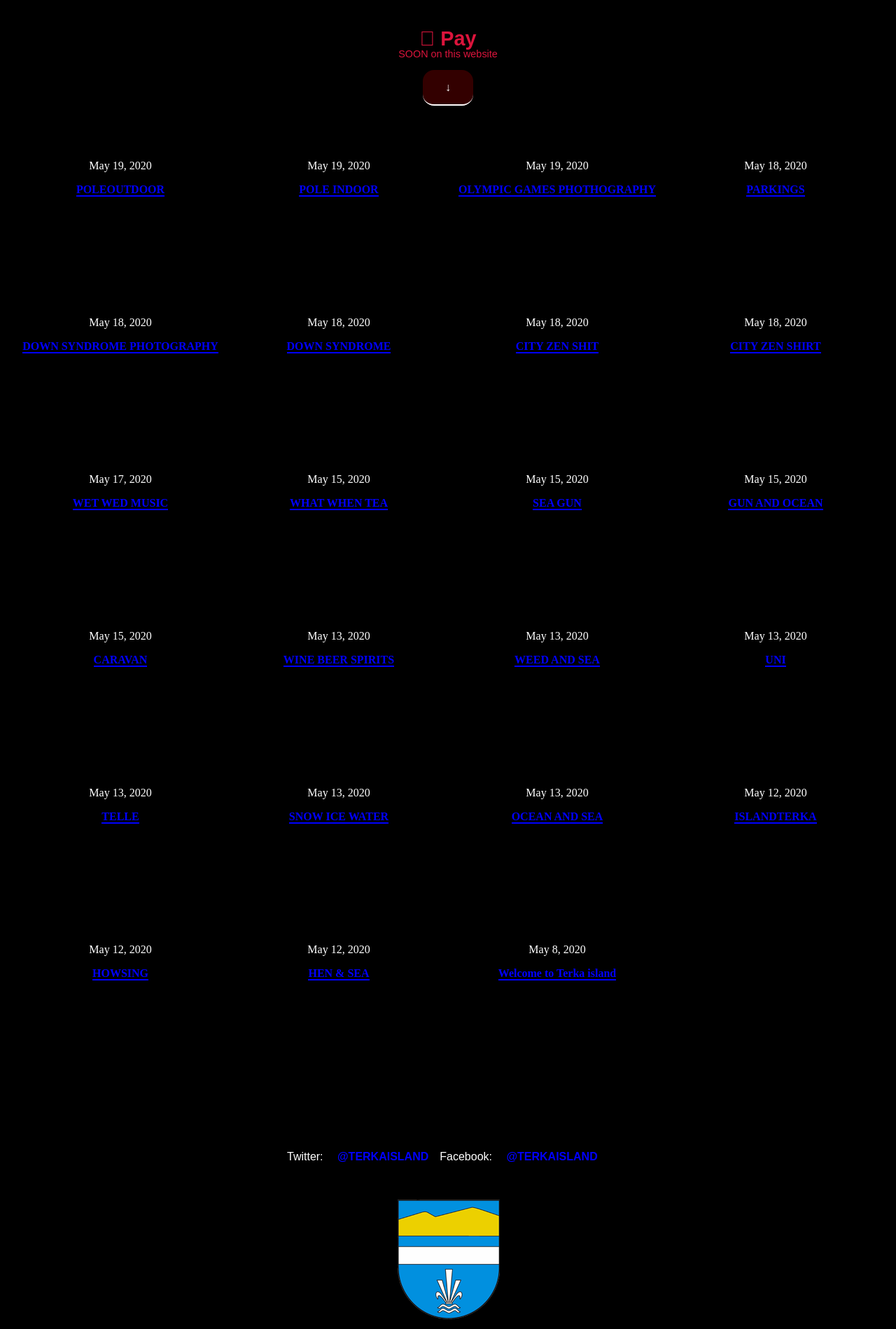
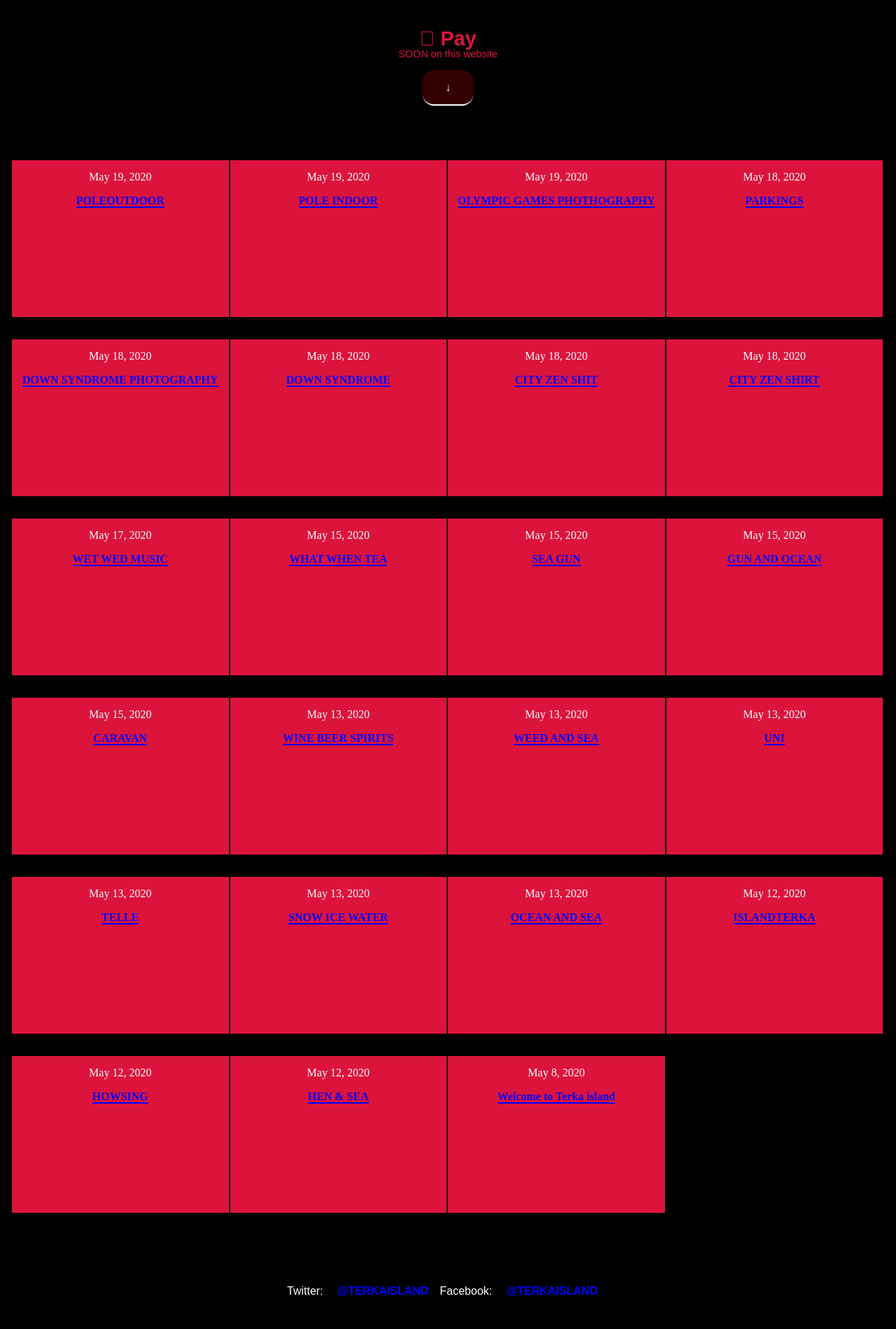
Before and after one commit to terkaisland/terkaisland.github.io, a Jekyll site: the page built from index.markdown, in a window 1280 px wide. Shown: the part 1466-3365 px from the top of the page at 70% size. Built offline with Jekyll 4.4.1, drawn with Linux system fonts in a browser that asks for light colours.

Commit message:
brand list css adjusted

```diff
--- a/css/style.css
+++ b/css/style.css
@@ -512,10 +512,12 @@ main {
 	float: left;
 }
 #brand-list li {
-	float: left;
-	width: 25%;
-	padding-bottom:1em;
-	height:13em;
+    float: left;
+    width: 24.8%;
+    padding-bottom: 1em;
+    height: 13em;
+    background-color: crimson;
+    margin: 1em 1px;
 }
 #brand-list li a {
 	font-size: 2.4em;
```
Also changed, not shown: 2 other files.
